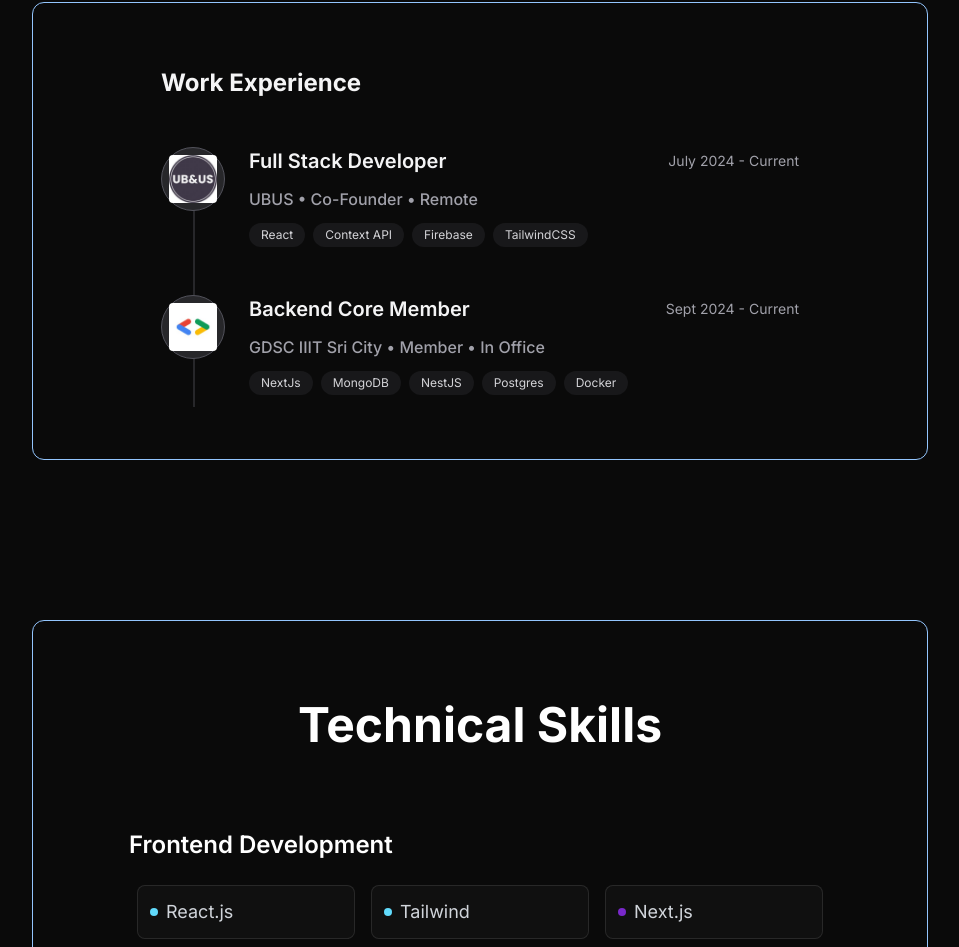
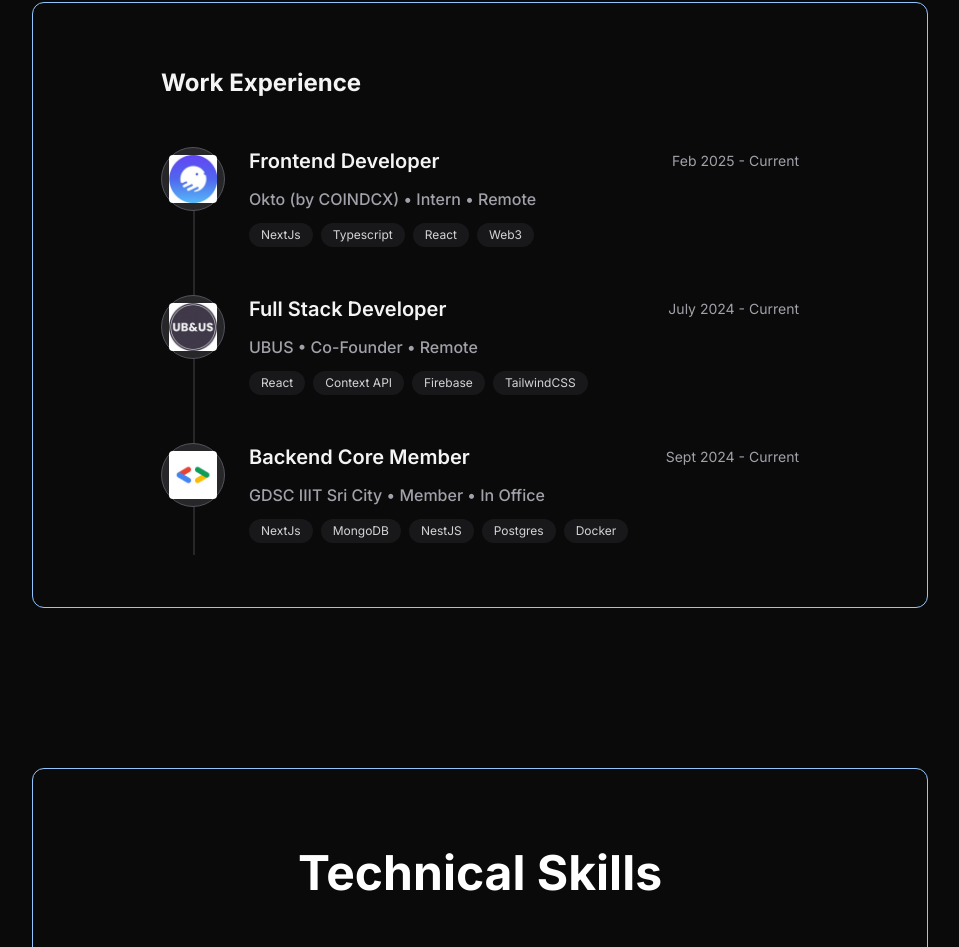
Before and after one commit to abhiraj2404/abhi_portfolio, a Next.js app: page / in a window 1280 px wide. Shown: the part 1216-2163 px from the top of the page, without its empty margins (160-1119 px from the left). Built offline with nearby package versions, Linux system fonts and the light colour scheme.

Commit message:
update: experience

```diff
--- a/components/Home/Experience.tsx
+++ b/components/Home/Experience.tsx
@@ -3,6 +3,15 @@
 import Image from "next/image";
 
 const experienceData = [
+  {
+    title: "Frontend Developer",
+    company: "Okto (by COINDCX)",
+    type: "Intern",
+    location: "Remote",
+    period: "Feb 2025 - Current",
+    logo: "/okto.jpeg",
+    skills: ["NextJs", "Typescript", "React", "Web3"],
+  },
   {
     title: "Full Stack Developer",
     company: "UBUS",
```
Also changed, not shown: public/okto.jpeg (added).
